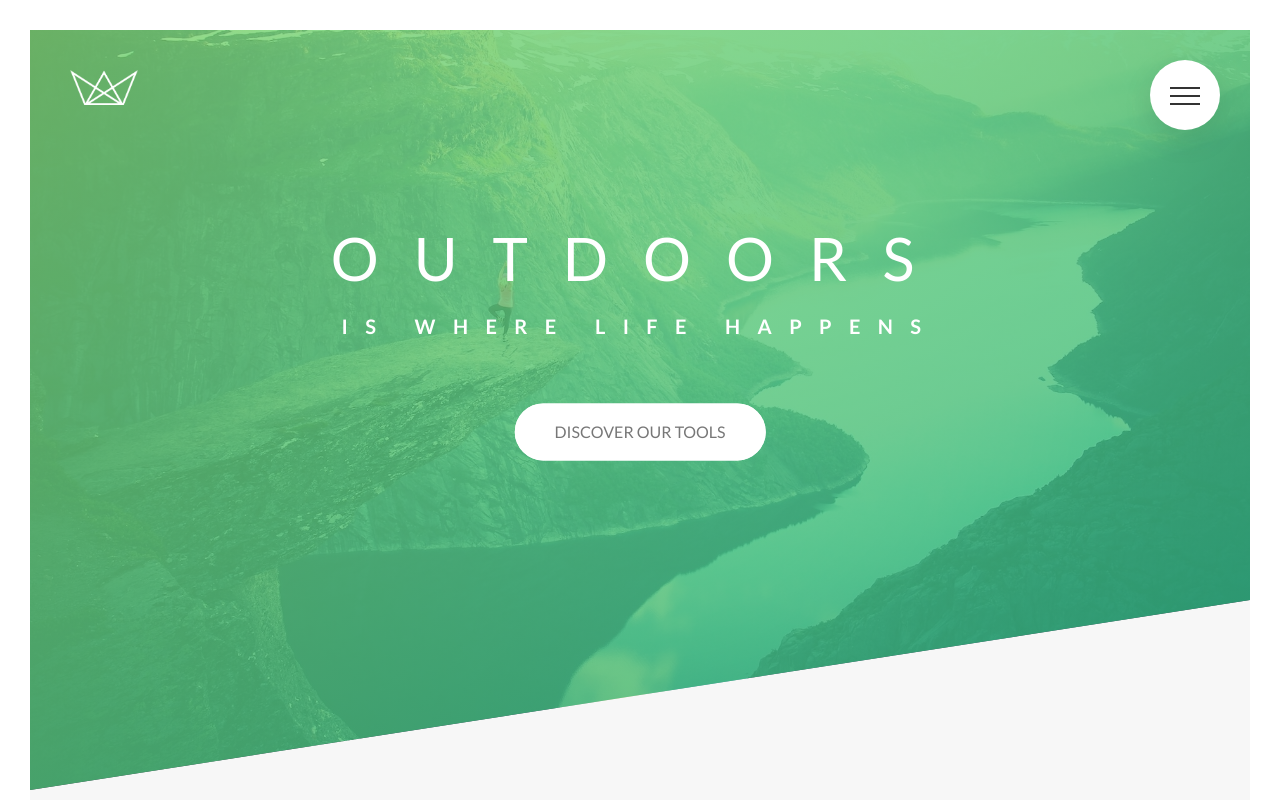
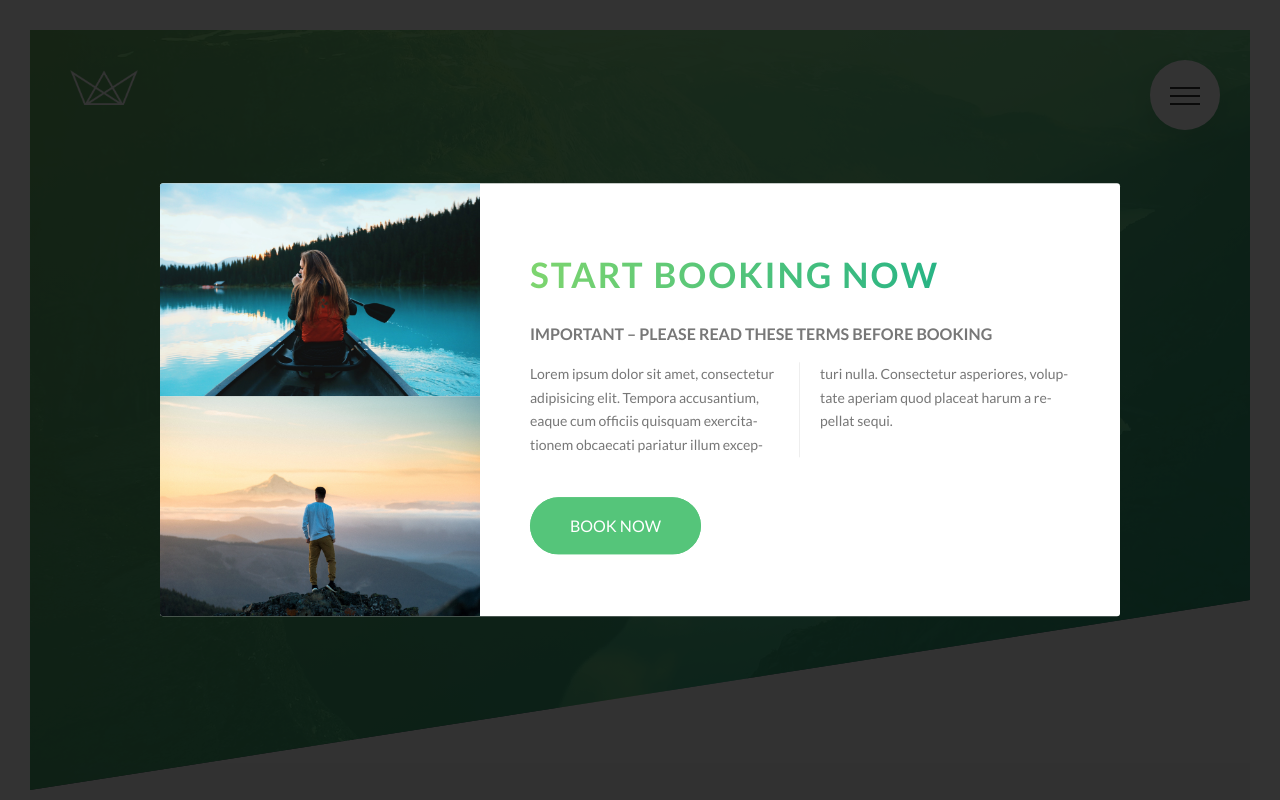
Before and after one commit to uniqueayo1988/natours, a website: page index.html in a window 1280 px wide. Shown: the top 800 px of the page. Drawn offline with Linux system fonts and the light colour scheme.

Commit message:
Add pop-up

```diff
--- a/index.html
+++ b/index.html
@@ -349,6 +349,23 @@
       </div>
     </footer>
 
+    <div class="popup">
+      <div class="popup__content">
+        <div class="popup__left">
+          <img src="img/nat-8.jpg" alt="Tour photo" class="popup__img">
+          <img src="img/nat-9.jpg" alt="Tour photo" class="popup__img">
+        </div>
+        <div class="popup__right">
+          <h2 class="heading-secondary u-margin-bottom-small">Start booking now</h2>
+          <h3 class="heading-tertiary u-margin-bottom-small">Important &ndash; Please read these terms before booking</h3>
+          <p class="popup__text">
+            Lorem ipsum dolor sit amet, consectetur adipisicing elit. Tempora accusantium, eaque cum officiis quisquam exercitationem obcaecati pariatur illum excepturi nulla. Consectetur asperiores, voluptate aperiam quod placeat harum a repellat sequi.
+          </p>
+          <a href="#" class="btn btn--green">Book now</a>
+        </div>
+      </div>
+    </div>
+
 <!--     <section class="grid-test">
       <div class="row">
         <div class="col-1-of-2">
--- a/sass/abstracts/_mixins.scss
+++ b/sass/abstracts/_mixins.scss
@@ -5,3 +5,10 @@
     clear: both;
   }
 }
+
+@mixin absCenter {
+  position: absolute;
+  top: 50%;
+  left: 50%;
+  transform: translate(-50%, -50%);
+}
--- /dev/null
+++ b/sass/components/_popup.scss
@@ -0,0 +1,54 @@
+.popup {
+  height: 100vh;
+  width: 100%;
+  position: fixed;
+  top: 0;
+  left: 0;
+  background-color: rgba($color-black, .8);
+  z-index: 9999;
+
+  &__content {
+    @include absCenter;
+    width: 75%;
+    background-color: $color-white;
+    box-shadow: rgba($color-black, .2);
+    border-radius: 3px;
+    display: table;
+    overflow: hidden; /*gives image border-radius at top left*/
+  }
+
+  &__left {
+    width: 33.333333%;
+    display: table-cell;
+  }
+
+  &__right {
+    width: 66.666667%;
+    display: table-cell;
+    vertical-align: middle;
+    padding: 3rem 5rem;
+  }
+
+  &__img {
+    display: block;
+    width: 100%;
+  }
+
+  &__text {
+    font-size: 1.4rem;
+    margin-bottom: 4rem;
+
+    -moz-column-count: 2;
+    -moz-column-gap: 4rem; /*1em = 14px*/
+    -moz-column-rule: 1px solid $color-grey-light-2;
+
+    column-count: 2;
+    column-gap: 4rem; /*1em = 14px*/
+    column-rule: 1px solid $color-grey-light-2;
+
+    -moz-hyphens: auto;
+    -ms-hyphens: auto;
+    -webkit-hyphens: auto; /*chrome & safari*/
+    hyphens: auto;
+  }
+}
--- a/sass/main.scss
+++ b/sass/main.scss
@@ -22,6 +22,7 @@ Dark green: #28b485
 @import 'components/composition';
 @import 'components/feature-box';
 @import 'components/form';
+@import 'components/popup';
 @import 'components/story';
 
 @import 'layout/footer';
```
Also changed, not shown: sass/layout/_navigation.scss (+0 -8 lines), css/style.css.
